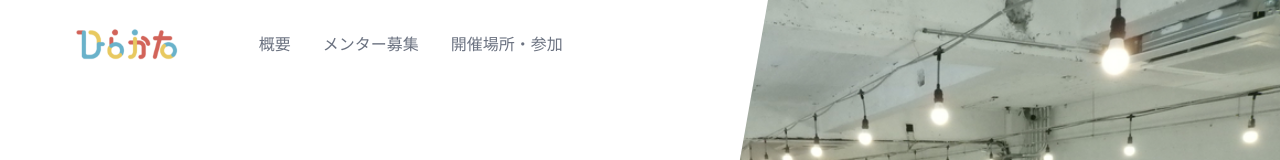
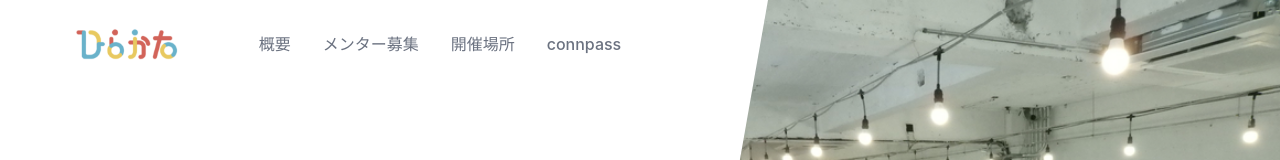
Before and after one commit to coderdojo-hirakata/website, a Next.js app: page / in a window 1280 px wide. Shown: the top 160 px of the page. Built offline with nearby package versions, Linux system fonts and the light colour scheme.

Commit message:
文言調整その２

```diff
--- a/components/hero.js
+++ b/components/hero.js
@@ -39,10 +39,11 @@ export default function Hero() {
                                 </div>
                                 {/*<div className="mt-3 sm:mt-0 sm:ml-3">*/}
                                 {/*    <a*/}
-                                {/*        href="#"*/}
+                                {/*        href="https://coderdojo-hirakata.connpass.com"*/}
+                                {/*        target="_blank"*/}
                                 {/*        className="w-full flex items-center justify-center px-8 py-3 border border-transparent text-base font-medium rounded-md text-indigo-700 bg-indigo-100 hover:bg-indigo-200 md:py-4 md:text-lg md:px-10"*/}
                                 {/*    >*/}
-                                {/*        Live demo*/}
+                                {/*        Connpass*/}
                                 {/*    </a>*/}
                                 {/*</div>*/}
                             </div>
--- a/components/navigation.js
+++ b/components/navigation.js
@@ -7,7 +7,8 @@ export const zenUrl = "https://zen.coderdojo.com/dojo/jp/ri4-ben3-da4-ban3-fu3-m
 const navigation = [
     { name: '概要', href: '#about' },
     { name: 'メンター募集', href: '#mentor' },
-    { name: '開催場所・参加', href: zenUrl, target: "_blank"},
+    { name: '開催場所', href: zenUrl, target: "_blank"},
+    { name: 'connpass', href: 'ttps://coderdojo-hirakata.connpass.com', target: "_blank"},
 ]
 
 
```
